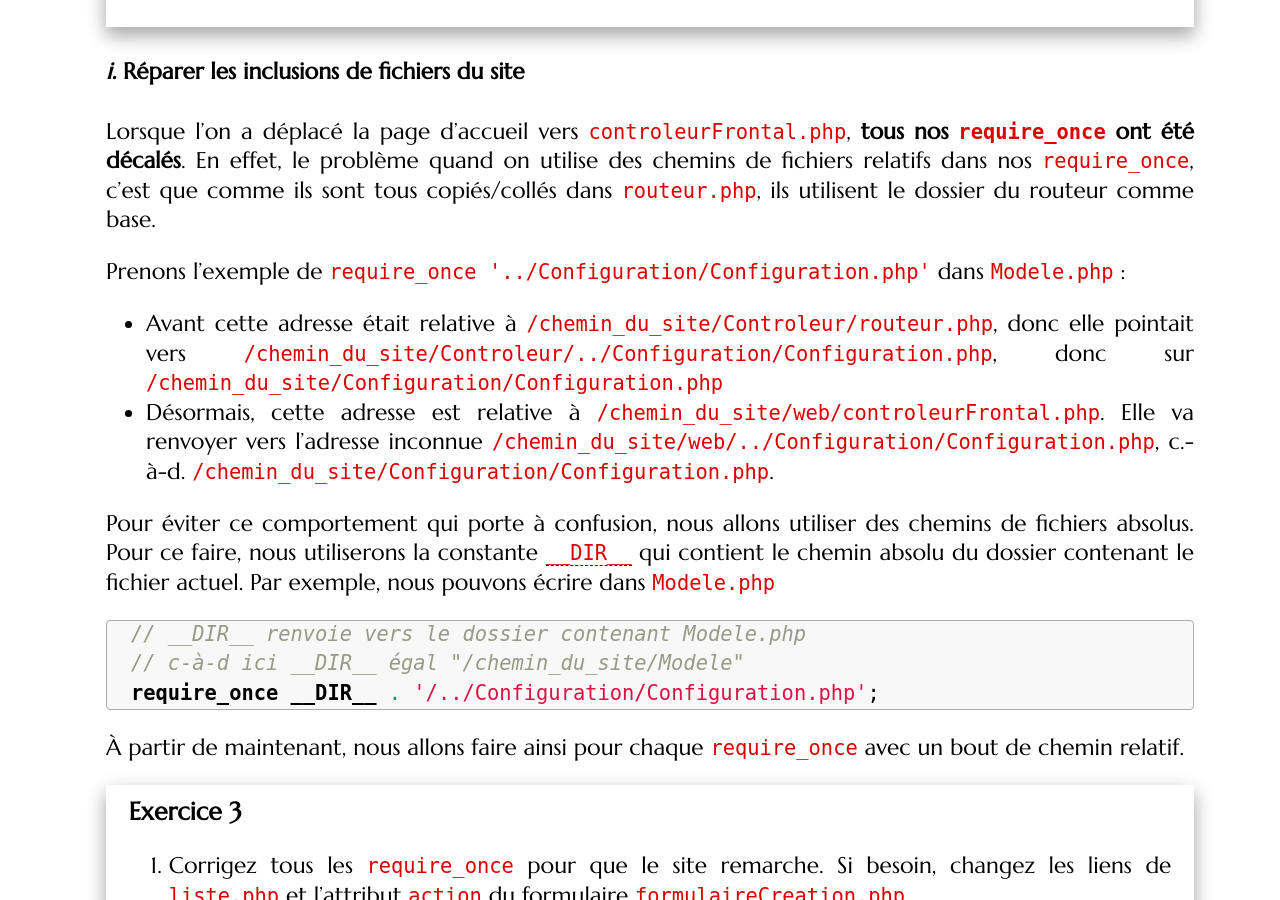
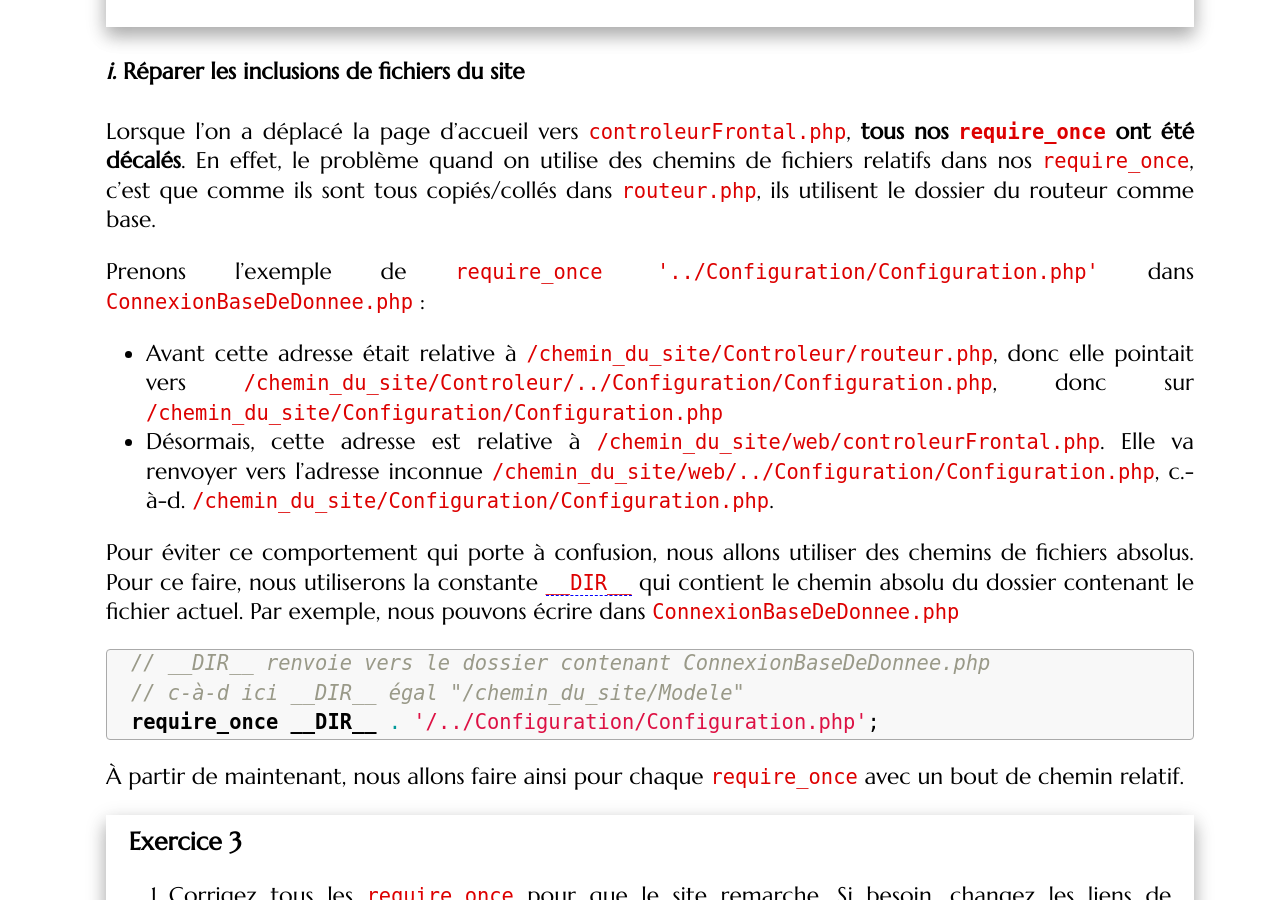
Before and after one commit to romainlebreton/R3.01-DeveloppementWeb, a Jekyll site: the page built from tutorials/tutorial5.md, in a window 1280 px wide and 900 px high, scrolled down 1995 px. Built offline with Jekyll 4.4.1, drawn with Linux system fonts in a browser that asks for light colours; some web fonts are replaced; some of the changed text lies outside the part shown.

Commit message:
Modele.php -> ConnexionBaseDeDonnee.php assets -> ressources

````diff
--- a/tutorials/tutorial5.md
+++ b/tutorials/tutorial5.md
@@ -92,7 +92,7 @@ relatifs dans nos
 `require_once`, c'est que comme ils sont tous copiés/collés dans `routeur.php`, ils
 utilisent le dossier du routeur comme base.
 
-Prenons l'exemple de `require_once '../Configuration/Configuration.php'` dans `Modele.php` :
+Prenons l'exemple de `require_once '../Configuration/Configuration.php'` dans `ConnexionBaseDeDonnee.php` :
 * Avant cette adresse était relative à `/chemin_du_site/Controleur/routeur.php`, donc elle
   pointait vers `/chemin_du_site/Controleur/../Configuration/Configuration.php`, donc sur
 `/chemin_du_site/Configuration/Configuration.php`
@@ -100,9 +100,9 @@ Prenons l'exemple de `require_once '../Configuration/Configuration.php'` dans `M
 va renvoyer vers l'adresse inconnue `/chemin_du_site/web/../Configuration/Configuration.php`, c.-à-d. `/chemin_du_site/Configuration/Configuration.php`.
 
 Pour éviter ce comportement qui porte à confusion, nous allons utiliser des chemins
-de fichiers absolus. Pour ce faire, nous utiliserons la constante [`__DIR__`](https://www.php.net/manual/fr/language.constants.magic.php) qui contient le chemin absolu du dossier contenant le fichier actuel. Par exemple, nous pouvons écrire dans `Modele.php`
+de fichiers absolus. Pour ce faire, nous utiliserons la constante [`__DIR__`](https://www.php.net/manual/fr/language.constants.magic.php) qui contient le chemin absolu du dossier contenant le fichier actuel. Par exemple, nous pouvons écrire dans `ConnexionBaseDeDonnee.php`
 ```php
-// __DIR__ renvoie vers le dossier contenant Modele.php
+// __DIR__ renvoie vers le dossier contenant ConnexionBaseDeDonnee.php
 // c-à-d ici __DIR__ égal "/chemin_du_site/Modele"
 require_once __DIR__ . '/../Configuration/Configuration.php';
 ```
@@ -200,9 +200,9 @@ l'équivalent des `package` en Java.
    **Attention :** Les espaces de nom utilisent des antislashs `\`, tandis que
    les chemins de fichiers Linux/Mac utilisent des slashs `/`.
 
-1. Le site est de nouveau cassé : `Modele.php` ne connait pas la classe `Configuration`.
+1. Le site est de nouveau cassé : `ConnexionBaseDeDonnee.php` ne connait pas la classe `Configuration`.
    En effet, cette classe s'appelle désormais `App\Covoiturage\Configuration\Configuration`.
-   **Complétez** le nom de la classe `Configuration` dans `Modele.php`. Le site Web doit refonctionner.
+   **Complétez** le nom de la classe `Configuration` dans `ConnexionBaseDeDonnee.php`. Le site Web doit refonctionner.
 
    **Note :** Vous ne devez pas toucher au `require_once`, mais plutôt changer les appels à des méthodes statiques de la classe `Configuration`.
 
@@ -216,7 +216,7 @@ l'équivalent des `package` en Java.
    use App\Covoiturage\Configuration\Configuration;
    ```
 
-   **Raccourcissez** les noms de classe dans `Modele.php` grâce à cet alias.
+   **Raccourcissez** les noms de classe dans `ConnexionBaseDeDonnee.php` grâce à cet alias.
 
    **Remarques :**
    * `use` est similaire à `import` en Java.
@@ -304,7 +304,7 @@ l'association déclarée précédemment avec `addNamespace` pour remplacer
    fichier `src/Configuration/Configuration.php`.
    <!-- **Renommez** le dossier `Configuration` avec une majuscule `Configuration`.  -->
    Dans
-   `Modele.php`, enlevez le `require_once` de la classe `Configuration`.
+   `ConnexionBaseDeDonnee.php`, enlevez le `require_once` de la classe `Configuration`.
    Le site Web doit refonctionner.
 
    **Besoin d'aide pour débugger `Psr4AutoloaderClass` ?** Rajoutez une ligne à
@@ -318,9 +318,9 @@ l'association déclarée précédemment avec `addNamespace` pour remplacer
    * suppression des `require_once`.
 
    Nous vous conseillons de procéder classe par classe, dans l'ordre suivant :
-   `Modele`, `ModeleVoiture` puis `ControleurVoiture`.
+   `ConnexionBaseDeDonnee`, `ModeleVoiture` puis `ControleurVoiture`.
 
-   **Attention :** La classe `PDO` dans `Modele.php` est comprise comme
+   **Attention :** La classe `PDO` dans `ConnexionBaseDeDonnee.php` est comprise comme
    `App\Covoiturage\Modele\PDO` à cause du `namespace App\Covoiturage\Modele`.
    Deux solutions possibles :
    * Ajoutez `use PDO` pour que PHP sache que `PDO` est dans l'espace de nom
````
Also changed, not shown: other parts of tutorials/tutorial5.md (+1 -1 lines).
